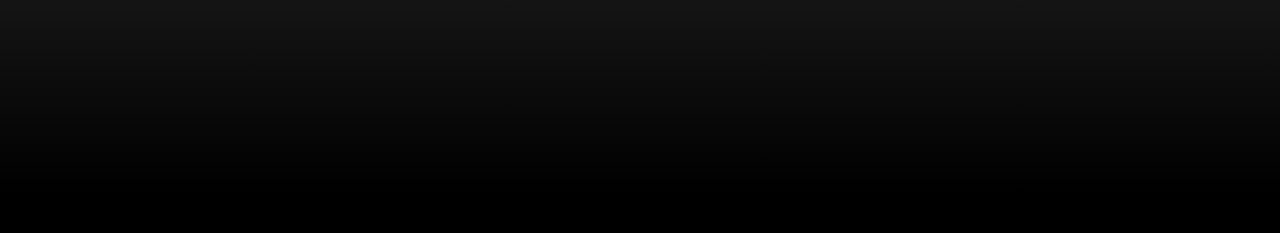
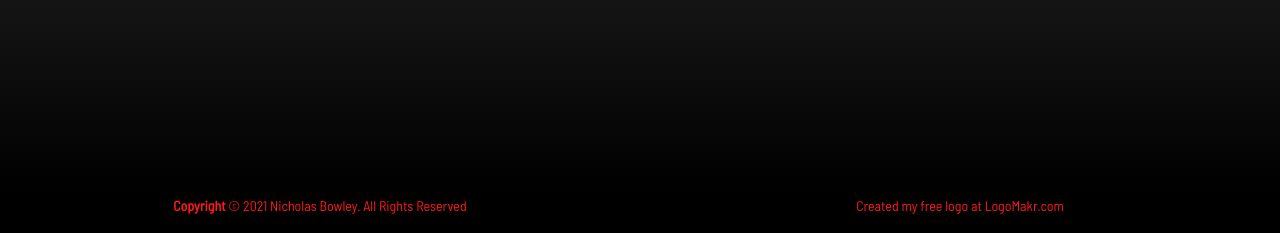
Before and after one commit to KWSNick/filmnight, a Django app: page /accounts/signup/ in a window 1280 px wide. Shown: the part 697-930 px from the top of the page. Before the commit the page ends 775 px from the top, so only its background shows below. Run offline with Django 3.2, Linux system fonts and the light colour scheme; data comes from the database, SQL or seed files in the repository; some libraries are stand-ins or nearby versions; some web fonts are replaced.

Commit message:
Created simple footer and added it to base.html via an include.

```diff
--- a/static/css/base.css
+++ b/static/css/base.css
@@ -112,6 +112,16 @@
 
 .card-body table {
     width: 100%;
+}
+
+/* Footer style */
+
+footer {
+    min-height: 5vh;
+}
+
+footer a {
+    color: #ff1919;
 }
 
 /* Crispy Forms Bootstrap4 Overrides */
--- a/templates/base.html
+++ b/templates/base.html
@@ -78,7 +78,7 @@
             </div>
         </div>
     </div>
-
+    {% include 'includes/footer.html' %}
     <script type="text/javascript">
         $('document').ready(function () {
             $('.toast').toast('show');
--- /dev/null
+++ b/templates/includes/footer.html
@@ -0,0 +1,14 @@
+<footer class="row gx-0 pri_bg_clr sec_text_clr justify-content-center">
+    <div class="col text-center">
+        <small>
+            <strong>Copyright</strong> &copy; 2021 Nicholas Bowley. All Rights Reserved
+        </small>
+    </div>
+    <div class="col text-center">
+        <small>
+            <a class="no_underline" href="https://www.logomakr.com" target="_blank"
+                aria-label="link to logomakr">Created my
+                free logo at LogoMakr.com</a>
+        </small>
+    </div>
+</footer>
```
Also changed, not shown: README.md.
